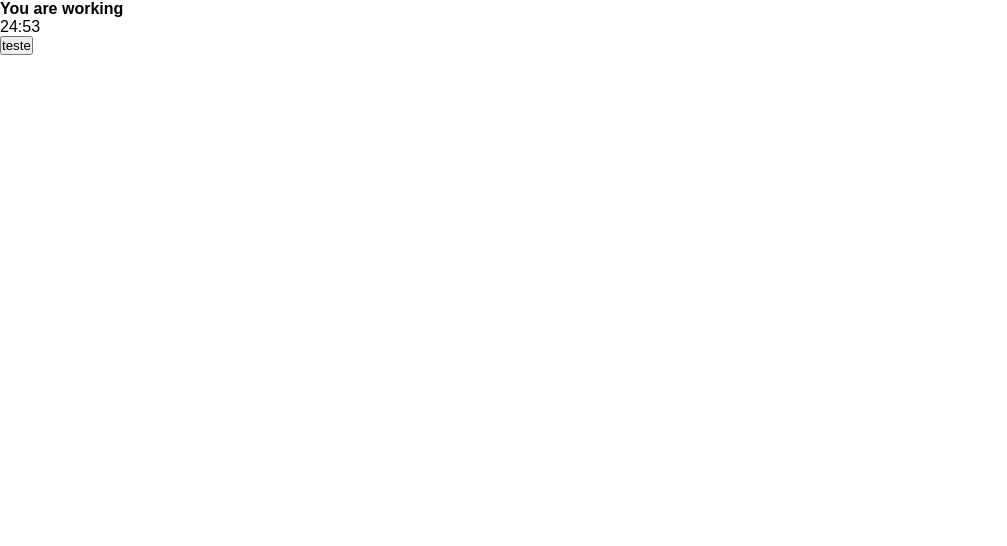
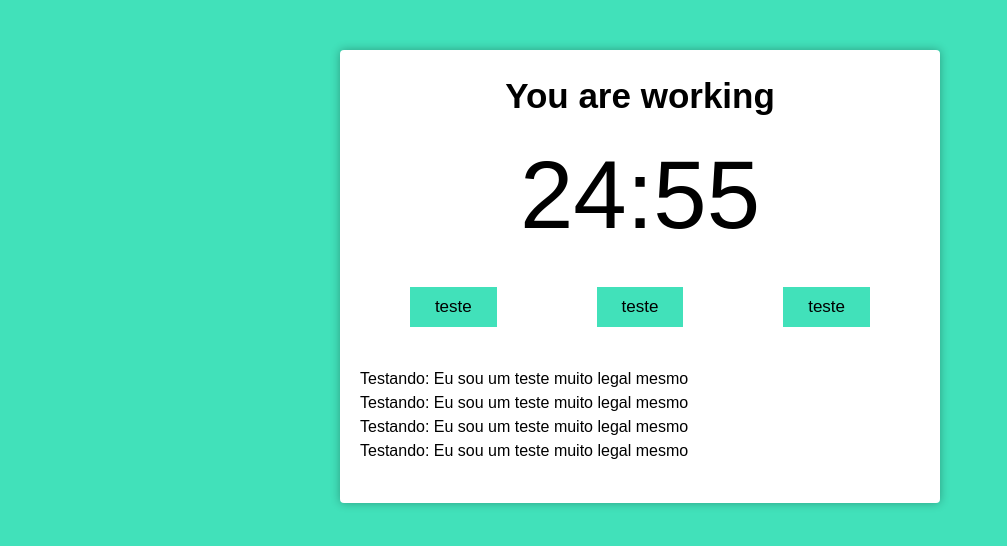
Before and after one commit to Hiago75/ts-pomodoro, a React (Create React App) app: page / in a window 1280 px wide. Shown: the top 546 px of the page, without its empty margins (0-1007 px from the left). Built offline with nearby package versions, Linux system fonts and the light colour scheme; the HTML template or start-up script is replaced by a standard one.

Commit message:
Basic CSS implemented

```diff
--- a/src/App.tsx
+++ b/src/App.tsx
@@ -3,8 +3,8 @@ import { PomodoroTimer } from './components/pomodoro-timer';
 
 function App(): JSX.Element {
   return (
-    <div className="App">
-      <PomodoroTimer defaultPomodoroTime={1500} />
+    <div className="container">
+      <PomodoroTimer pomodoroTime={1500} shortRestTime={300} longRestTime={900} cycles={4} />
     </div>
   );
 }
--- a/src/components/pomodoro-timer.tsx
+++ b/src/components/pomodoro-timer.tsx
@@ -4,11 +4,14 @@ import { Button } from './button';
 import { Timer } from './timer';
 
 interface Props {
-  defaultPomodoroTime: number;
+  pomodoroTime: number;
+  shortRestTime: number;
+  longRestTime: number;
+  cycles: number;
 }
 
 export function PomodoroTimer(props: Props): JSX.Element {
-  const [mainTime, setMainTime] = React.useState(props.defaultPomodoroTime);
+  const [mainTime, setMainTime] = React.useState(props.pomodoroTime);
 
   useInterval(() => {
     setMainTime(mainTime - 1);
@@ -18,7 +21,19 @@ export function PomodoroTimer(props: Props): JSX.Element {
     <div className="pomodoro">
       <h4>You are working</h4>
       <Timer mainTime={mainTime} />
-      <Button text="teste" />
+
+      <div className="controls">
+        <Button text="teste" />
+        <Button text="teste" />
+        <Button text="teste" />
+      </div>
+
+      <div className="details">
+        <p>Testando: Eu sou um teste muito legal mesmo</p>
+        <p>Testando: Eu sou um teste muito legal mesmo</p>
+        <p>Testando: Eu sou um teste muito legal mesmo</p>
+        <p>Testando: Eu sou um teste muito legal mesmo</p>
+      </div>
     </div>
   );
 }
--- a/src/index.css
+++ b/src/index.css
@@ -1,3 +1,8 @@
+:root{
+  --working-color: #EF5D50;
+  --rest-color: #41e1ba;
+}
+
 *{
   margin: 0;
   padding: 0;
@@ -7,4 +12,63 @@
 
 body {
   font-family: sans-serif;
+  background: var(--rest-color);
+  transition: background-color 300ms ease-in-out;
+  line-height: 1.5;
 }
+
+.container{
+  max-width: 640px;
+  margin: 0 auto;
+}
+
+.working{
+  background-color: var(--working-color);
+}
+
+.hidden{
+  display: none;
+}
+
+.pomodoro{
+  background: #fff;
+  margin: 50px 20px;
+  padding: 20px;
+  border-radius: 4px;
+  box-shadow: 0 0 10px rgba(0,0,0, .3);
+}
+
+.pomodoro h4{
+  font-size: 35px;
+  text-align: center;
+}
+
+.pomodoro .timer{
+  font-size: 6rem;
+  text-align: center;
+}
+
+.pomodoro .controls{
+  display: flex;
+  align-items: center;
+  justify-content: space-evenly;
+}
+.pomodoro button{
+  background-color: var(--rest-color);
+  border: 0;
+  cursor: pointer;
+  padding: 10px 25px;
+  color: #000;
+  font-size: 17px;
+  transition: background-color 300ms ease-in-out;
+  margin: 20px auto;
+}
+
+.working .pomodoro button{
+  background-color: var(--working-color);
+  color: #fff;
+}
+
+.pomodoro .details{
+  margin: 20px 0;
+}
```
